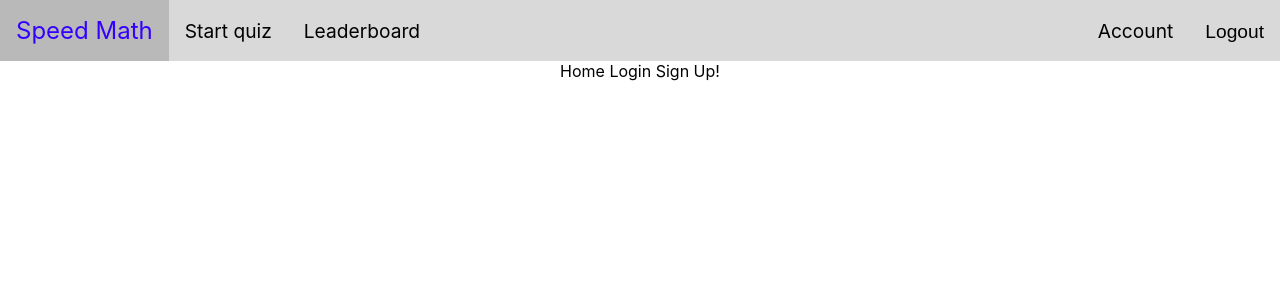
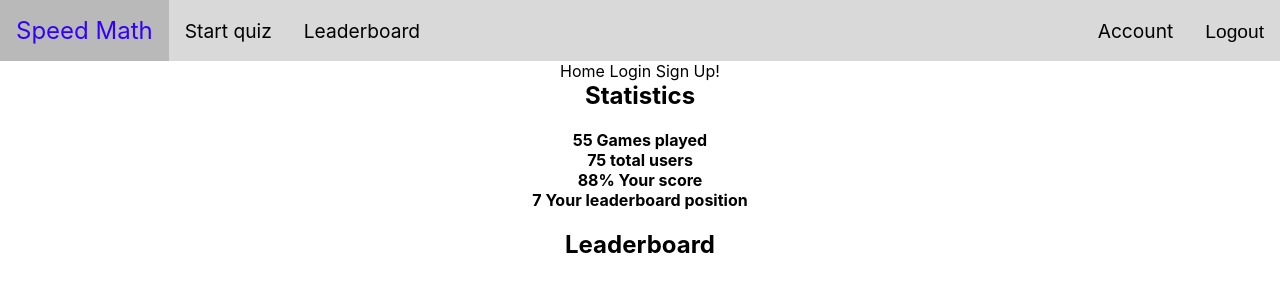
Before and after one commit to Craftless/speed-math-qns, a React (Create React App) app: page / in a window 1280 px wide. Shown: the top 300 px of the page. Built offline with nearby package versions, Linux system fonts and the light colour scheme; no server answers; sample sign-in values are in the browser's storage.

Commit message:
Added replit changes to HomeScreen

```diff
--- a/src/components/RegularHeader.tsx
+++ b/src/components/RegularHeader.tsx
@@ -9,7 +9,7 @@ function RegularHeader() {
   return (
     <div className={classes.outerContainer}>
       <div className={classes.headerContainer}>
-        <p className={classes.header}>Speed Math</p>
+        <Link to="/" className={classes.header}>Speed Math</Link>
       </div>
       <div className={classes.linksContainer}>
         <ul>
--- a/src/pages/HomePage.tsx
+++ b/src/pages/HomePage.tsx
@@ -3,14 +3,34 @@ import "./HomePage.module.css";
 
 function HomePage() {
   return (
-    <div className="NavBar">
+    <div className="outerContainer">
       <span>Home</span>
       &nbsp;
       <Link to="/auth">Login</Link>
       &nbsp;
       <Link to="/login">Sign Up!</Link>
+      <h2 id="StatsHeader">Statistics</h2>
+      <div className="StatisticsTable">
+        <br />
+        <div className="GamesCount">
+          <strong>55 Games played</strong>
+        </div>
+        <div className="TotalUsers">
+          <strong>75 total users</strong>
+        </div>
+        <div className="AverageScore">
+          <strong>88% Your score</strong>
+        </div>
+        <div className="LeaderboardPos">
+          <strong>7 Your leaderboard position</strong>
+        </div>
+      </div>
+      <br />
+      <h2>Leaderboard</h2>
+      <br />
+      <div className="LeaderboardHome"></div>
     </div>
   );
 }
 
-export default HomePage
+export default HomePage;
```
Lines whose indentation alone changed are shown as unchanged.
